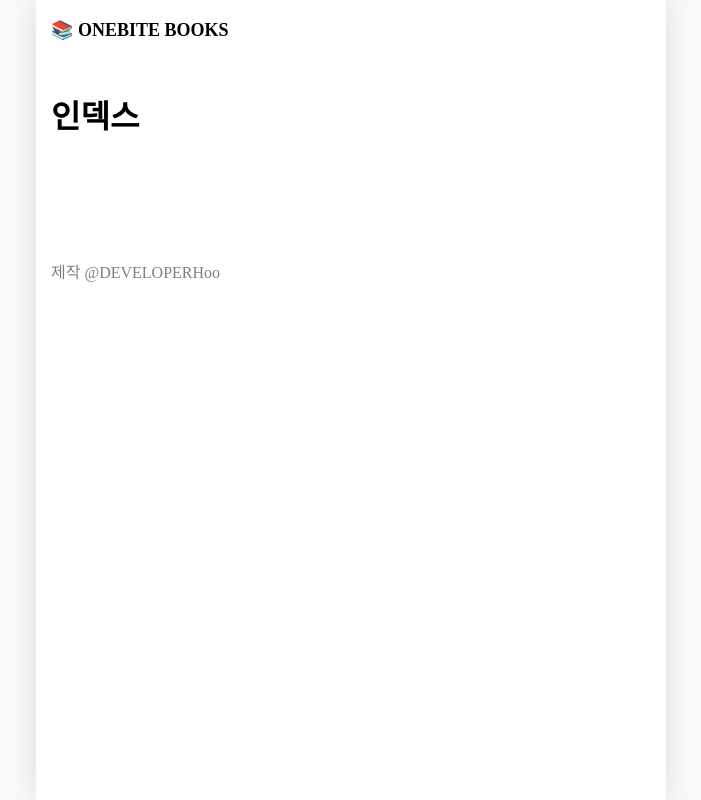
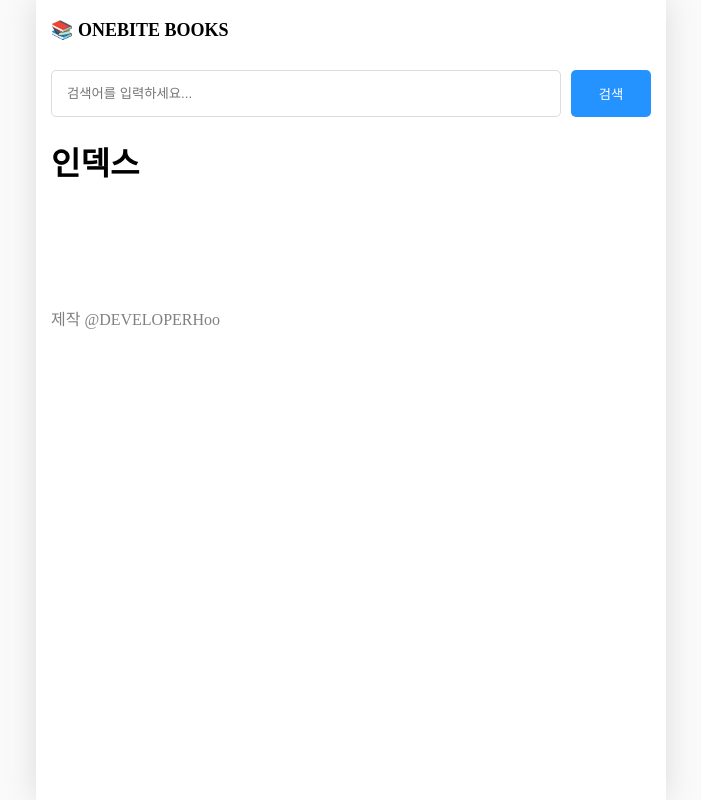
Before and after one commit to DEVELOPERHoo/onebite-books, a Next.js app: page / in a window 1280 px wide. Shown: the whole page, without its empty margins (289-990 px from the left). Built offline with nearby package versions, Linux system fonts and the light colour scheme.

Commit message:
서치바 이벤트 및 스타일링

```diff
--- /dev/null
+++ b/src/components/searchable-layout.module.css
@@ -0,0 +1,21 @@
+.searchbar_container {
+  display: flex;
+  gap: 10px;
+  margin-bottom: 20px;
+}
+
+.searchbar_container > input {
+  flex: 1;
+  padding: 15px;
+  border-radius: 5px;
+  border: 1px solid rgb(220, 220, 220);
+}
+
+.searchbar_container > button {
+  width: 80px;
+  border-radius: 5px;
+  border: none;
+  background-color: rgb(37, 147, 255);
+  color: white;
+  cursor: pointer;
+}
--- /dev/null
+++ b/src/components/searchable-layout.tsx
@@ -0,0 +1,51 @@
+import { useRouter } from "next/router";
+import { ReactNode, useEffect, useState } from "react";
+import style from "./searchable-layout.module.css";
+
+export default function SearchableLayout({
+  children,
+}: {
+  children: ReactNode;
+}) {
+  const router = useRouter();
+  const [search, setSearch] = useState("");
+
+  // 현재 검색어에 쿼리스트링 q 설정
+  const q = router.query.q as string;
+
+  // 있으면 q 없으면 빈문자열로 세팅
+  useEffect(() => {
+    setSearch(q || "");
+  }, [q]);
+
+  const onChangeSearch = (e: React.ChangeEvent<HTMLInputElement>) => {
+    setSearch(e.target.value);
+  };
+
+  const onKeyDown = (e: React.KeyboardEvent<HTMLInputElement>) => {
+    if (e.key === "Enter") {
+      onSubmit();
+    }
+  };
+
+  const onSubmit = () => {
+    //search 값이 없거나 쿼리스트링이 search와 동일하다면 페이지 이동방지
+    if (!search || q === search) return;
+    router.push(`/search?q=${search}`);
+  };
+
+  return (
+    <div>
+      <div className={style.searchbar_container}>
+        <input
+          value={search}
+          onKeyDown={onKeyDown}
+          onChange={onChangeSearch}
+          placeholder="검색어를 입력하세요..."
+        />
+        <button onClick={onSubmit}>검색</button>
+      </div>
+      {children}
+    </div>
+  );
+}
--- a/src/pages/_app.tsx
+++ b/src/pages/_app.tsx
@@ -1,11 +1,22 @@
 import GlobalLayout from "@/components/global-layout";
 import "@/styles/globals.css";
+import { NextPage } from "next";
 import type { AppProps } from "next/app";
+import { ReactNode } from "react";
 
-export default function App({ Component, pageProps }: AppProps) {
-  return (
-    <GlobalLayout>
-      <Component {...pageProps} />
-    </GlobalLayout>
-  );
+// getLayout의 type 설정(getLayout에 ?를 찍어 옵셔널한 타입으로 설정)
+// NextPage는 Nextjs의 페이지용 타입
+type NextPageWithLayout = NextPage & {
+  getLayout?: (page: ReactNode) => ReactNode;
+};
+
+export default function App({
+  Component,
+  pageProps,
+}: AppProps & {
+  Component: NextPageWithLayout;
+}) {
+  const getLayout = Component.getLayout ?? ((page: ReactNode) => page);
+
+  return <GlobalLayout>{getLayout(<Component {...pageProps} />)}</GlobalLayout>;
 }
--- a/src/pages/index.tsx
+++ b/src/pages/index.tsx
@@ -1,3 +1,11 @@
+import SearchableLayout from "@/components/searchable-layout";
+import { ReactNode } from "react";
+
 export default function Home() {
   return <h1>인덱스</h1>;
 }
+
+Home.getLayout = (page: ReactNode) => {
+  return <SearchableLayout>{page}</SearchableLayout>;
+};
+//자바스크립트의 함수는 모두 객체 이므로 매서드를 추가할 수 있다.
--- a/src/pages/search/index.tsx
+++ b/src/pages/search/index.tsx
@@ -1,4 +1,6 @@
+import SearchableLayout from "@/components/searchable-layout";
 import { useRouter } from "next/router";
+import { ReactNode } from "react";
 export default function Page() {
   const router = useRouter();
 
@@ -7,3 +9,7 @@
 
   return <h1>Search {q}</h1>;
 }
+
+Page.getLayout = (page: ReactNode) => {
+  return <SearchableLayout>{page}</SearchableLayout>;
+};
```
